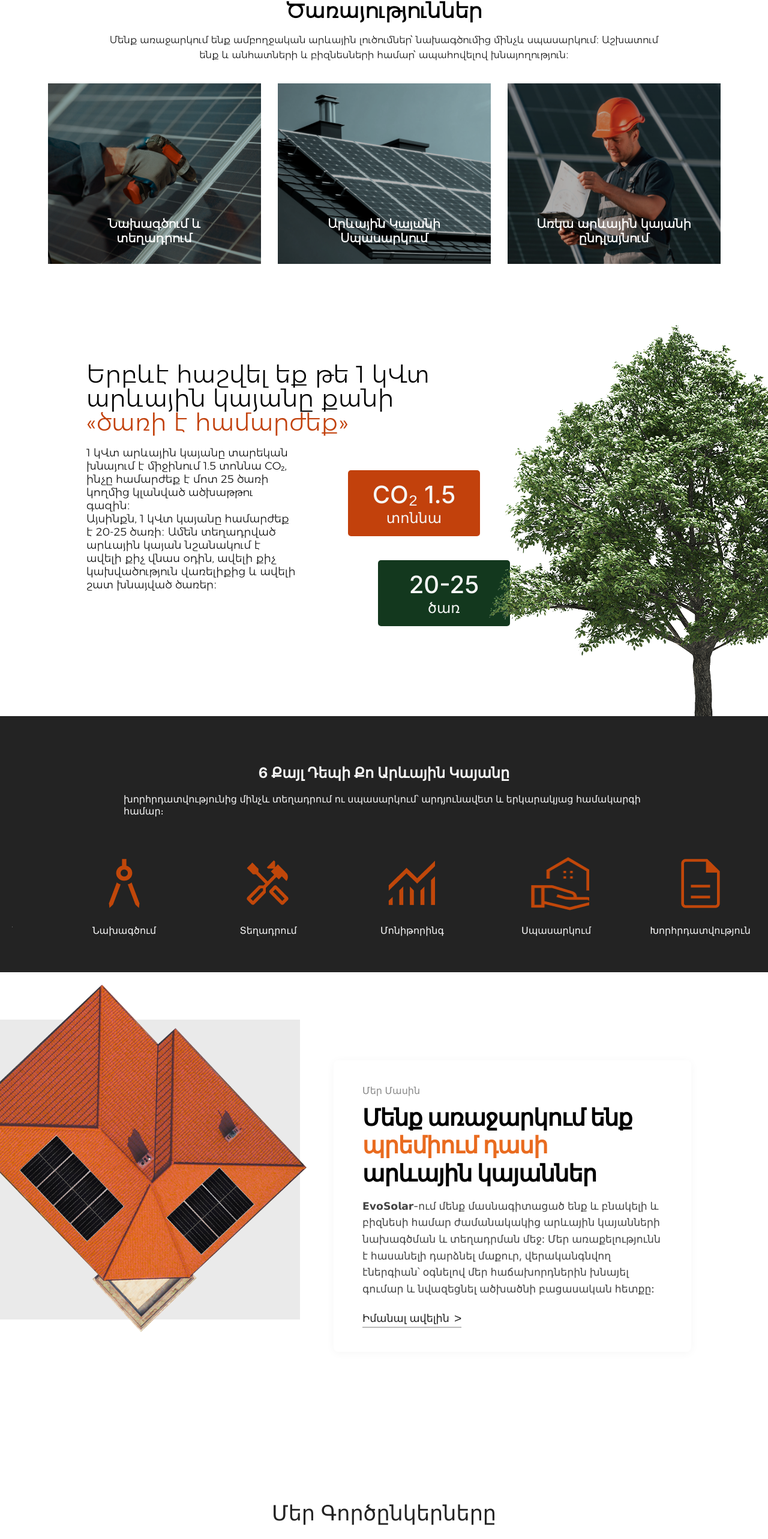
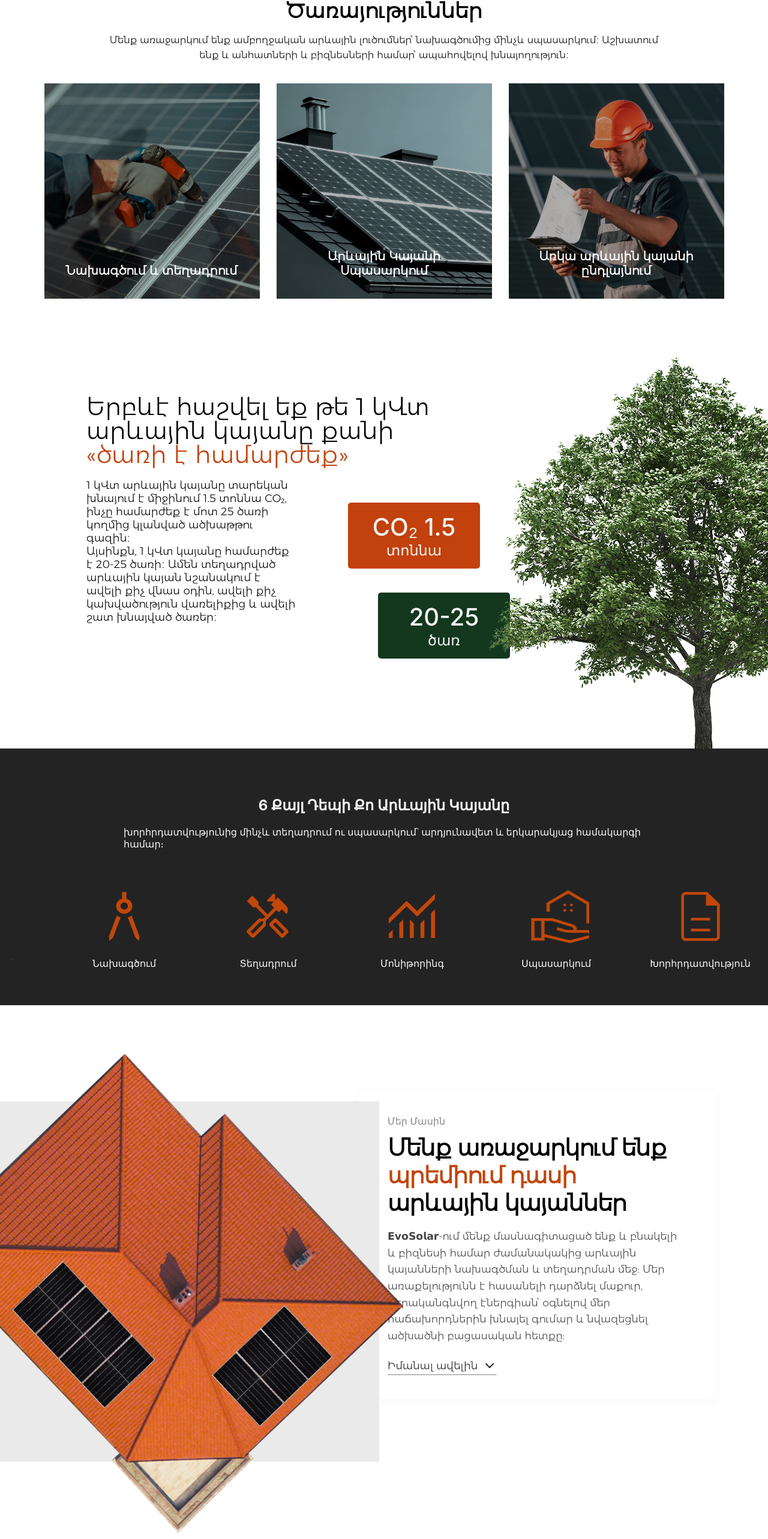
Before and after one commit to Birdman1104/evosolar-website, a Vue app: page / in a window 1280 px wide. Shown: the part 1478-4044 px from the top of the page at 60% size. Built offline with nearby package versions, Linux system fonts and the light colour scheme.

Commit message:
services and about page ui fixes

```diff
--- a/src/components/AboutUs.vue
+++ b/src/components/AboutUs.vue
@@ -18,7 +18,13 @@
             <div class="hero-more">
                 <button class="more-btn" @click="toggleMore">
                     {{ translationStore.t('aboutUs', 'more') }}
-                    <span :class="{ 'arrow': true, 'open': showMore }">&gt;</span>
+                    <span :class="{ 'arrow': true, 'open': showMore }">
+                    </span>
+                    <svg width="24" height="24" viewBox="0 0 24 24" fill="none" xmlns="http://www.w3.org/2000/svg">
+                        <path d="M6 9l6 6 6-6" stroke="currentColor" stroke-width="2" stroke-linecap="round"
+                            stroke-linejoin="round" />
+                    </svg>
+
                 </button>
                 <transition name="fade-slide">
                     <div v-if="showMore" class="more-text">
@@ -59,11 +65,13 @@ const toggleMore = () => {
     display: flex;
     align-items: center;
     justify-content: center;
+    font-family: 'Montserrat Armenian', sans-serif !important;
 }
 
 .hero-content {
     display: flex;
-    height: 780px;
+    min-height: 800px;
+    height: auto;
     position: relative;
     align-items: center;
     justify-content: center;
@@ -71,7 +79,7 @@ const toggleMore = () => {
 }
 
 .hero-image {
-    position: absolute;
+    width: fit-content;
     height: 95%;
     align-items: center;
     justify-content: center;
@@ -81,27 +89,25 @@ const toggleMore = () => {
 
 .image-bg-layer {
     position: absolute;
-    left: 8%;
-    top: 8%;
-    z-index: -1;
+    left: 0%;
+    top: 20%;
+    z-index: 0;
     background: #eaeaea;
-    width: 530px;
-    height: 500px;
-
+    width: 632px;
+    height: 601px;
 }
 
 .hero-image img {
+    position: absolute;
     z-index: 2;
-    height: 100%;
     display: block;
-    border-radius: 8px;
-    left: 0;
-    height: 580px;
+    width: 800px;
+    height: 800px;
+    left: -10%;
+    top: 10%;
 }
 
 .hero-text {
-    position: absolute;
-    right: 10%;
     background: #fff;
     border-radius: 8px;
     padding: 40px 48px 40px 48px;
@@ -109,6 +115,7 @@ const toggleMore = () => {
     box-shadow: 0 2px 16px 0 rgba(0, 0, 0, 0.04);
     min-width: 340px;
     max-width: 500px;
+    margin-left: 40%;
 }
 
 .hero-label {
@@ -123,10 +130,11 @@ const toggleMore = () => {
     line-height: 1.2;
     margin: 0 0 18px 0;
     letter-spacing: -1px;
+    font-family: 'Montserrat Armenian', sans-serif;
 }
 
 .highlight {
-    color: #e96b1f;
+    color: #C1470A;
     font-weight: 600;
 }
 
@@ -136,6 +144,7 @@ const toggleMore = () => {
     margin-bottom: 24px;
     margin-top: 0;
     line-height: 1.6;
+    font-family: 'Montserrat Armenian', sans-serif;
 }
 
 .hero-more {
@@ -154,6 +163,8 @@ const toggleMore = () => {
     border-bottom: 2px solid #bbb;
     padding: 0 0 2px 0;
     transition: border-color 0.2s;
+    font-family: 'Montserrat Armenian', sans-serif;
+
 }
 
 .more-btn:hover {
@@ -162,16 +173,9 @@ const toggleMore = () => {
 }
 
 .arrow {
-    display: inline-block;
     margin-left: 8px;
-    font-size: 1.2em;
-    transition: transform 0.3s cubic-bezier(.4, 2, .6, 1), color 0.2s;
 }
 
-.arrow.open {
-    transform: rotate(90deg);
-    color: #e96b1f;
-}
 
 .fade-slide-enter-active,
 .fade-slide-leave-active {
@@ -233,22 +237,26 @@ const toggleMore = () => {
 
     .hero-image {
         margin-bottom: 24px;
-        position: relative;
     }
 
     .hero-image img {
         display: block;
         top: 0;
         left: 0;
+        position: unset;
         margin: auto;
+        object-fit: scale-down;
         border-radius: 8px;
         height: 320px;
+        width: 350px;
+        z-index: 100;
     }
 
     .image-bg-layer {
         width: 280px;
         height: 260px;
-        left: -5px;
+        z-index: -1;
+        top: 6%;
     }
 
     .hero-text {
--- a/src/components/ServicesComponent.vue
+++ b/src/components/ServicesComponent.vue
@@ -201,16 +201,18 @@ export default {
   position: relative;
   text-align: left;
   color: white;
-  max-width: 355px;
+  max-width: 359px;
   max-height: 359px;
+
   width: 100%;
   height: 100%;
   margin-bottom: 60px;
 }
 
 .card img {
-  width: 100%;
-  height: auto;
+  width: 359px;
+  height: 359px;
+  object-fit: cover;
 }
 
 .overlay {
@@ -219,7 +221,7 @@ export default {
   bottom: 0;
   left: 0;
   right: 0;
-  height: 98.75%;
+  height: 100%;
   width: 100%;
   opacity: 0.3;
   background-color: #000000;
@@ -243,7 +245,7 @@ export default {
   top: 0;
   left: 0;
   right: 0;
-  height: 95%;
+  height: 98%;
   width: 100%;
   background-color: rgba(35, 35, 35, 0.96);
   border-bottom: 11px solid rgba(193, 71, 10, 1);
```
